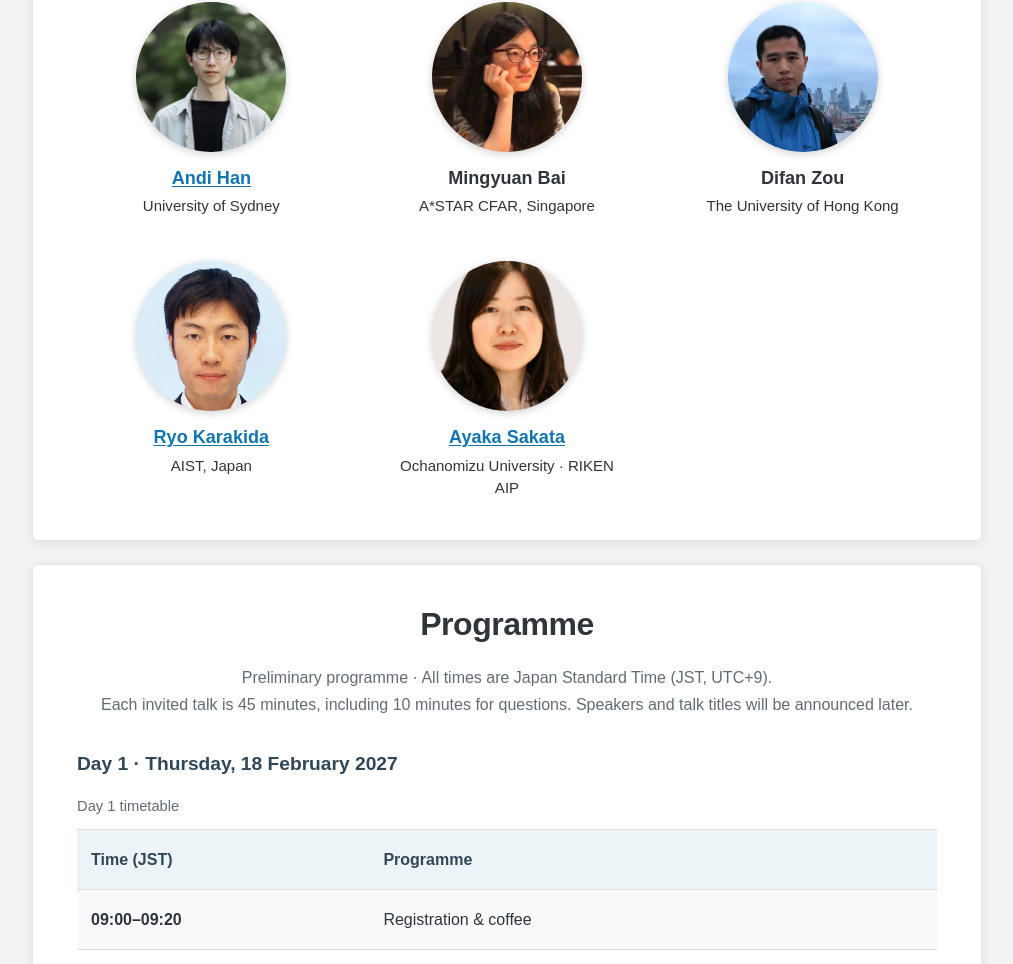
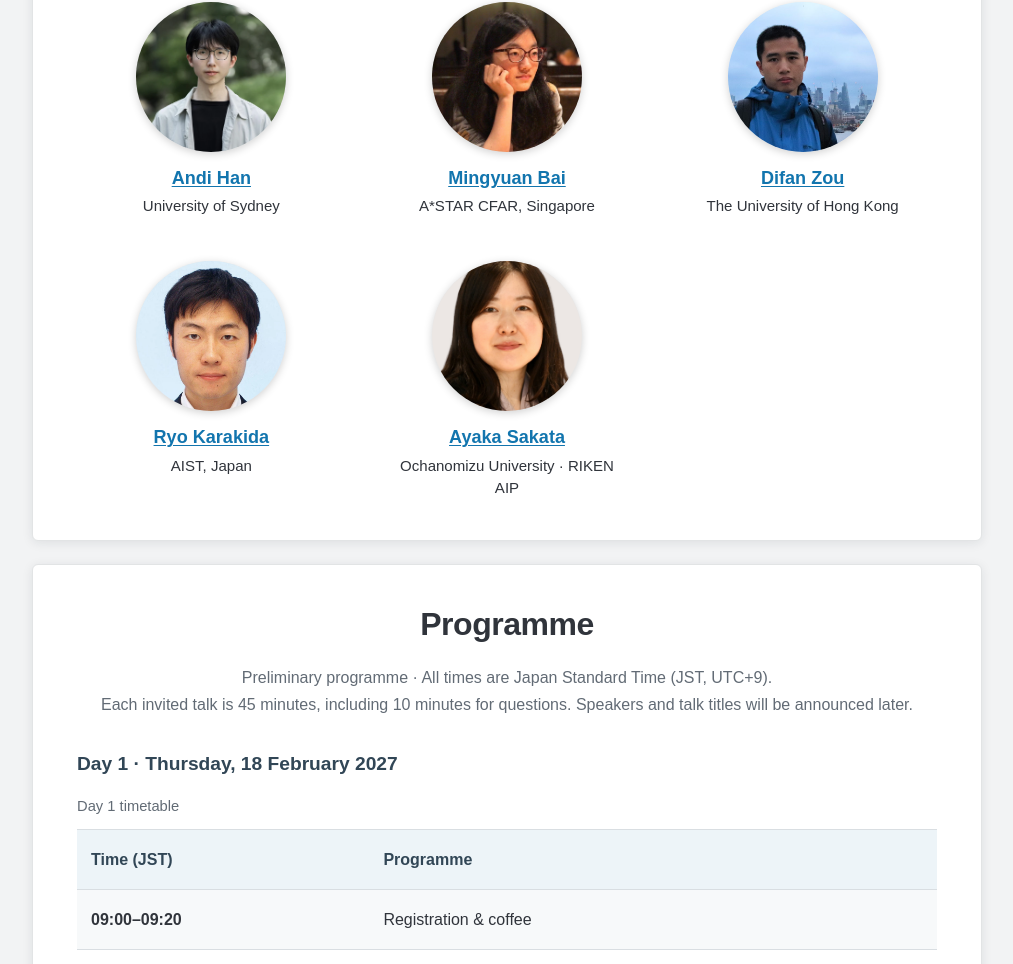
Before and after one commit to WeiHuang05/foundations-deep-learning-2027, a plain HTML site: page index.html in a window 1280 px wide. Shown: the part 2215-3179 px from the top of the page, without its empty margins (133-1146 px from the left). Drawn offline with Linux system fonts and the light colour scheme.

Commit message:
Add website links for Difan Zou and Mingyuan Bai

```diff
--- a/index.html
+++ b/index.html
@@ -137,8 +137,8 @@
         <article class="speaker"><img class="atsushi" src="atsushi.webp" alt="Atsushi Nitanda" loading="lazy"><h3><a href="https://sites.google.com/site/atsushinitanda/" target="_blank" rel="noopener noreferrer">Atsushi Nitanda</a></h3><p>A*STAR CFAR, Singapore</p></article>
         <article class="speaker"><span class="speaker-photo"><img class="yuan" src="yuan.png" alt="Yuan Cao" loading="lazy"></span><h3><a href="https://yuancaohku.github.io/" target="_blank" rel="noopener noreferrer">Yuan Cao</a></h3><p>The University of Hong Kong</p></article>
         <article class="speaker"><img src="andi.webp" alt="Andi Han" loading="lazy"><h3><a href="https://andihan3.github.io/" target="_blank" rel="noopener noreferrer">Andi Han</a></h3><p>University of Sydney</p></article>
-        <article class="speaker"><img class="mingyuan" src="mingyuan.webp" alt="Mingyuan Bai" loading="lazy"><h3>Mingyuan Bai</h3><p>A*STAR CFAR, Singapore</p></article>
-        <article class="speaker"><span class="speaker-photo"><img class="difan" src="difan.png" alt="Difan Zou" loading="lazy"></span><h3>Difan Zou</h3><p>The University of Hong Kong</p></article>
+        <article class="speaker"><img class="mingyuan" src="mingyuan.webp" alt="Mingyuan Bai" loading="lazy"><h3><a href="https://github.com/mbai8854" target="_blank" rel="noopener noreferrer">Mingyuan Bai</a></h3><p>A*STAR CFAR, Singapore</p></article>
+        <article class="speaker"><span class="speaker-photo"><img class="difan" src="difan.png" alt="Difan Zou" loading="lazy"></span><h3><a href="https://difanzou.github.io/" target="_blank" rel="noopener noreferrer">Difan Zou</a></h3><p>The University of Hong Kong</p></article>
         <article class="speaker"><img src="ryo.webp" alt="Ryo Karakida" loading="lazy"><h3><a href="https://sites.google.com/view/ryokarakida/home-english" target="_blank" rel="noopener noreferrer">Ryo Karakida</a></h3><p>AIST, Japan</p></article>
         <article class="speaker"><img src="sakata-2026.jpg" alt="Ayaka Sakata" loading="lazy"><h3><a href="https://www.is.ocha.ac.jp/~sakata_lab/index.html" target="_blank" rel="noopener noreferrer">Ayaka Sakata</a></h3><p>Ochanomizu University · RIKEN AIP</p></article>
       </div>
```
